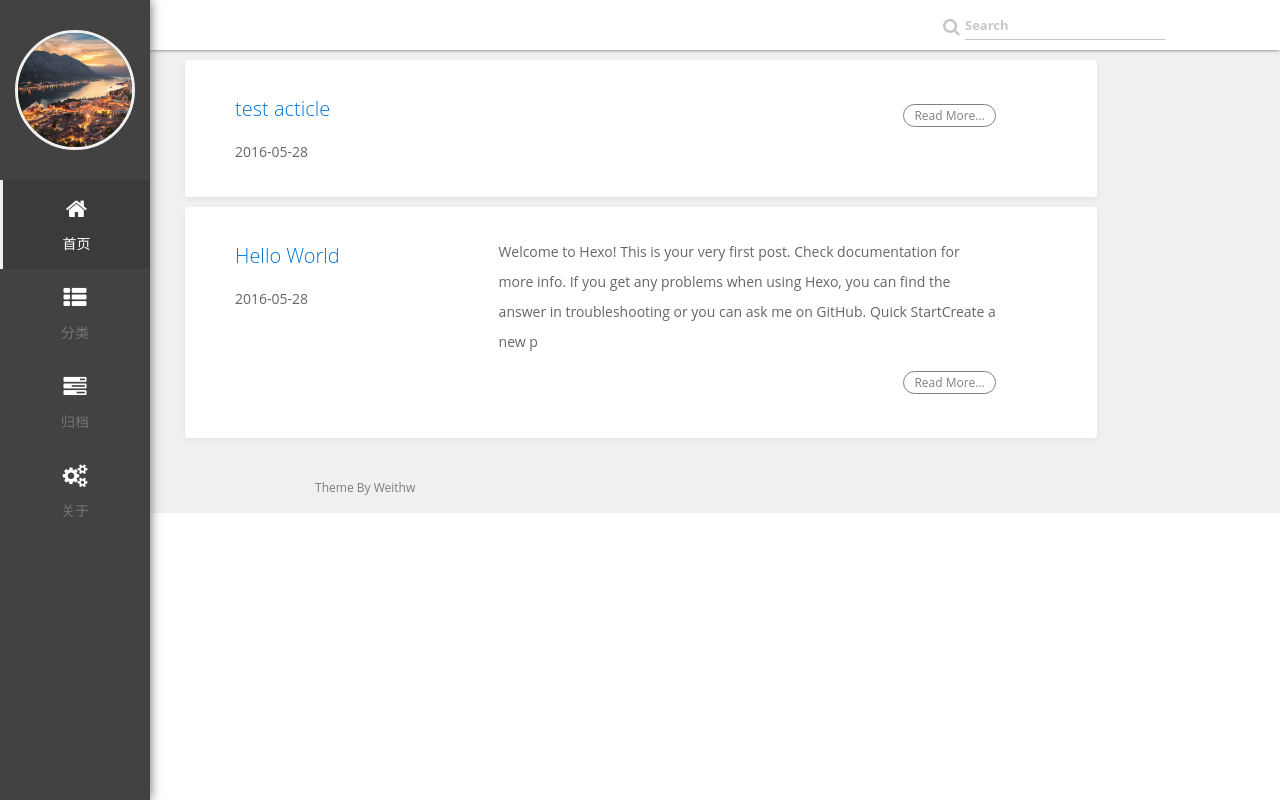
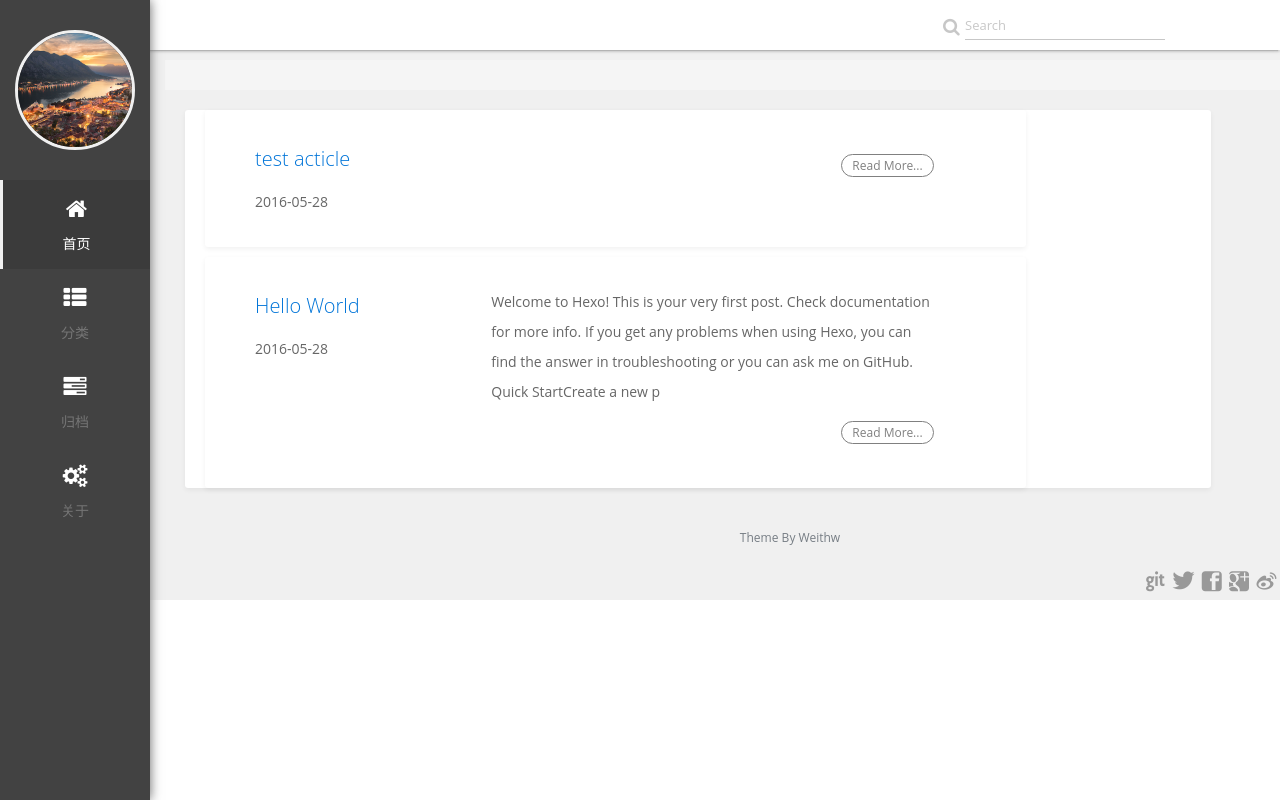
Before and after one commit to weithw/weithw.github.io, a plain HTML site: page index.html in a window 1280 px wide. Drawn offline with Linux system fonts and the light colour scheme; a web font is replaced by a local one.

Commit message:
Site updated: 2016-06-02 15:42:13

```diff
--- a/css/material.css
+++ b/css/material.css
@@ -218,8 +218,10 @@ body:not(.page-sidebar-closed) .active .selected{
     padding-top: 42px !important;
 }
 
-.footer{
+footer{
+    z-index: 10001;
     background-color: #424242 !important;
+    box-shadow: 5px -3px 1px -2px rgba(0, 0, 0, .14), 5px -2px 2px 0 rgba(0, 0, 0, .098), 5px -1px 5px 0 rgba(0, 0, 0, .084);
 }
 .footer-inner{
     width: 100%;
@@ -588,7 +590,6 @@ thead tr{
 
 footer{
     background: #f0f0f0;
-    padding-left: 150px;
     padding-top: 20px;
 }
 .region-breadcrumbs.ng-scope{
@@ -601,14 +602,10 @@ footer{
     height:50px;
 }
 
-.article-item{
-    background-color: #fff;
-    border-radius: 3px;
-    width: 80%;
-    box-shadow: 0 2px 5px 0 rgba(0,0,0,.06);
-    border: 0px;
-    margin-left: 20px;
-    margin-bottom: 10px;
+.article-item:not(:first-child){
+
+    border-top: 4px dashed #f5f5f5;
+
 }
 
 .opening-statement{
@@ -631,7 +628,7 @@ footer{
     background-color: #fff;
     border: 0px solid #f0f0f0;
     border-bottom: 1px solid rgba(0,0,0,0.22);
-    color: #0275d8;
+    color: #424242;
     transform-origin: left top;
     -webkit-transform-origin: left top;
     -webkit-transition: -webkit-transform .4s cubic-bezier(.25,.8,.25,1);
@@ -644,15 +641,16 @@ footer{
 
 .search-focus-input .search-tip{
     left: 220px;
-    color: #0275d8;
+    color: #424242;
     cursor: pointer;
 }
+
 .search-focus-input .search-input{
-    border-bottom: 2px solid #0275d8;
+    border-bottom: 2px solid #424242;
 }
 
 .search-focus-input .search-logo{
-    color: #0275d8;
+    color: #424242;
 }
 
 .search-tip{
@@ -660,10 +658,9 @@ footer{
     position: absolute;
     color: rgba(0,0,0,0.22);
     font-size: 13px;
-    -webkit-transition: left .4s cubic-bezier(.25,.8,.25,1);
-    -webkit-transition: left .4s cubic-bezier(.25,.8,.25,1);
-    transition: left .4s cubic-bezier(.25,.8,.25,1);
-    transition: left .4s cubic-bezier(.25,.8,.25,1);
+    -webkit-transition: left .4s cubic-bezier(.25,.8,.25,1), color ease .3s;
+    transition: left .4s cubic-bezier(.25,.8,.25,1), color ease .3s;
+
     max-width: 100%;
     -webkit-transform-origin: left top;
     transform-origin: left top;
@@ -675,19 +672,25 @@ footer{
 
 .search-btn{
     height: 30px;
-
-    border: 1px solid #0275d8;
+    border: 1px solid #424242;
     cursor: pointer;
     background-color: #fff;
-    border-radius: 3px;
+    border-radius: 15px;
     width: 58px;
     float: right;
     margin-right: 30px;
     display: none;
     order: 2;
     z-index: 2;
+    transition: all ease .3s;
 }
 
+.search-btn:hover{
+    background-color: #424242;
+}
+.search-hover-input.search-box .search-tip{
+    color:#fff !important;
+}
 .search-logo{
     font-size: 18px;
     position: absolute;
@@ -697,11 +700,31 @@ footer{
 }
 
 .main-content{
-    border-radius: 3px;
-    margin-top: 20px;
-    margin-left: 20px;
-    width: 90%;
-    box-shadow: 0 2px 5px 0 rgba(0,0,0,.06);
+    overflow: hidden;
+    width: 95%;
+    float: right;
+    box-shadow: 0px 2px 5px 0 rgba(0,0,0,.06);
     border: 0px;
     background-color: #fff;
+    margin-top: -40px;
 }
+
+.breadcrumb{
+    background-color: #f5f5f5;
+    box-shadow: 0px 0px 0px 0 rgba(0,0,0,.06);
+    float: right;
+    width: 95%;
+    height: 90px;
+    position: relative;
+    top: -50px;
+    margin-bottom: -10px;
+}
+
+#intro{
+    padding-top: 50px !important;
+}
+
+.social{
+    position: absolute;
+    right: 0px;
+}
--- a/css/style.css
+++ b/css/style.css
@@ -46,8 +46,7 @@
 	}
 }
 body {
-	background-color: #FFFFFF;
-	background-color: rgb(255,255,255);
+	background-color: #f0f0f0;
     font-family: "Open Sans", "Helvetica Neue", "Helvetica", "Hiragino Sans GB", "Microsoft YaHei", "Source Han Sans CN", "WenQuanYi Micro Hei", Arial, sans-serif;
 	color: #666;
 	font-style: normal;
--- a/index.html
+++ b/index.html
@@ -115,7 +115,7 @@
 
        <div class="search-box" id="main_search_box">
             <div class="fa fa-search search-logo"></div>
-            <label class="search-tip">Search</label>
+            <div class="search-tip">Search</div>
             <input type="text" class="search-input"/>
             <div class="search-btn"></div>
        </div>
@@ -128,6 +128,8 @@
             <!-- ============================ Content =========================== -->
 <section id="intro">
     <div class="container">
+        <div class="breadcrumb"></div>
+        <div class="main-content">
 
         <div class="row article-item">
             <div class="col-md-8 col-md-offset-2 opening-statement">
@@ -190,6 +192,7 @@ Quick StartCreate a new p
             </div>
         </div>
 
+        </div>
         <nav class="pagination" role="pagination">
 
 
@@ -203,9 +206,8 @@ Quick StartCreate a new p
 <!-- ============================ Footer =========================== -->
 
 <footer>
-    <div class="container">
-            <div class="copy">
-                <p>Theme By <a href="//weithw.github.io" style="color: #767D84">Weithw</a></p>
+    <div class="copy" style="width:100%">
+        <p style="text-align:center">Theme By <a href="//weithw.github.io" style="color: #767D84">Weithw</a></p>
     </div>
     <div class="social">
         <ul>
@@ -227,7 +229,6 @@ Quick StartCreate a new p
         </ul>
     </div>
     <div class="clearfix"> </div>
-        </div>
 </footer>
 
 <!-- ============================ END Footer =========================== -->
--- a/js/scripts.js
+++ b/js/scripts.js
@@ -209,4 +209,10 @@ $(document).ready(function($) {
 		}
 		// $("#main_search_box").children(".search-tip").css("f
 	});
+
+	$("#main_search_box").children(".search-btn").hover(function(){
+		$("#main_search_box").addClass("search-hover-input");
+	}, function() {
+		$("#main_search_box").removeClass("search-hover-input");
+	});
 });
```
Also changed, not shown: 2016/05/28/hello-world/index.html (+5 -6 lines), 2016/05/28/test-acticle/index.html (+5 -6 lines), archives/2016/05/index.html (+3 -5 lines), archives/2016/index.html (+3 -5 lines), archives/index.html (+3 -5 lines), test-page/index.html (+3 -5 lines). Lines whose indentation alone changed are shown as unchanged.
